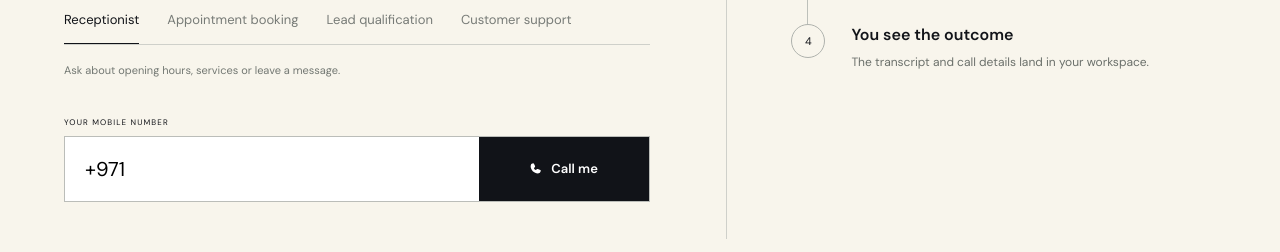
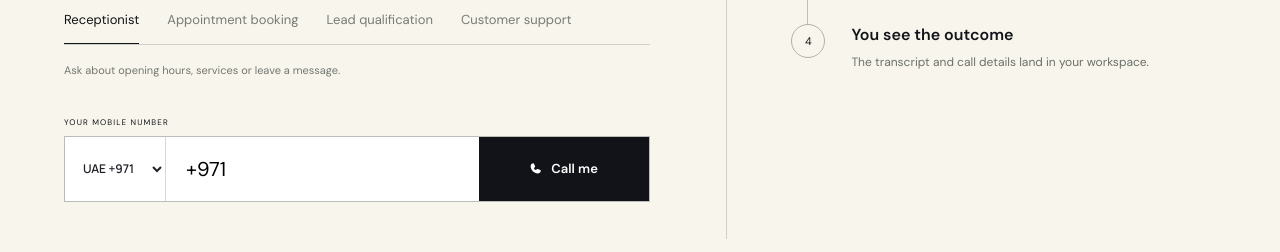
Before and after one commit to jsahu-plinth/halaCX, a Next.js app: page / in a window 1280 px wide. Shown: the part 5880-6132 px from the top of the page. Built offline with nearby package versions, Linux system fonts and the light colour scheme.

Commit message:
Support UAE and India demo numbers

```diff
--- a/app/api/calls/route.ts
+++ b/app/api/calls/route.ts
@@ -5,7 +5,9 @@ import { isDatabaseConfigured, query } from "@/lib/db";
 import { allowDemoCall, attachProviderCall, createPendingCallContext, discardPendingCall } from "@/lib/call-context";
 
 const schema = z.object({
-  phone: z.string().regex(/^\+[1-9]\d{7,14}$/),
+  phone: z.string()
+    .transform((value) => value.replace(/[\s()-]/g, ""))
+    .refine((value) => /^(?:\+971\d{8,9}|\+91\d{10})$/.test(value)),
   context: z.enum(["receptionist", "appointment", "lead", "support"]).default("receptionist"),
 });
 
@@ -13,7 +15,7 @@ export async function POST(request: Request) {
   const session = await readSession();
   const parsed = schema.safeParse(await request.json().catch(() => null));
   if (!parsed.success) {
-    return NextResponse.json({ error: "Use an international number such as +971501234567." }, { status: 400 });
+    return NextResponse.json({ error: "Enter a valid UAE (+971) or India (+91) mobile number." }, { status: 400 });
   }
   const clientKey = request.headers.get("x-forwarded-for")?.split(",")[0] || "local";
   if (!session && !(await allowDemoCall(clientKey))) return NextResponse.json({ error: "Demo limit reached. Try again in ten minutes." }, { status: 429 });
--- a/app/components/marketing-scenes.tsx
+++ b/app/components/marketing-scenes.tsx
@@ -9,6 +9,11 @@ const contexts = [
   { key: "appointment", label: "Appointment booking", line: "Choose a time and hear the agent complete a booking." },
   { key: "lead", label: "Lead qualification", line: "Act as a new lead and let the agent qualify your request." },
   { key: "support", label: "Customer support", line: "Describe an order or service issue and ask for help." },
+];
+
+const phoneCountries = [
+  { code: "+971", label: "UAE +971" },
+  { code: "+91", label: "India +91" },
 ];
 
 const voiceLevels = Array.from({ length: 120 }, (_, index) => {
@@ -81,6 +86,10 @@ export default function MarketingScenes() {
     } catch (error) { setCallState("error"); setMessage(error instanceof Error ? error.message : "The call could not be started."); }
   }
 
+  function changePhoneCountry(code: string) {
+    setPhone((current) => code + current.replace(/^\+(?:971|91)/, ""));
+  }
+
   return <>
     <section className="language-cinema" aria-label="Multilingual conversations">
       <div className="language-heading"><p>ONE CONVERSATION</p><h2>Any language.</h2></div>
@@ -123,7 +132,7 @@ export default function MarketingScenes() {
     </section>
 
     <section className="live-demo-lab" id="live-demo">
-      <div className="demo-form-side"><p>LIVE DEMO</p><h2>Don’t take our word for it.<br/>Take the call.</h2><span>Choose a conversation and enter the number you want us to call.</span><div className="context-tabs" role="tablist">{contexts.map(item=><button key={item.key} className={context.key===item.key?"active":""} onClick={()=>setContext(item)} role="tab" aria-selected={context.key===item.key}>{item.label}</button>)}</div><p className="context-line">{context.line}</p><form onSubmit={requestCall}><label htmlFor="demo-phone">YOUR MOBILE NUMBER</label><div><input id="demo-phone" value={phone} onChange={event=>setPhone(event.target.value)} inputMode="tel" aria-label="Mobile number in international format"/><button disabled={callState==="loading"}><Phone weight="fill"/>{callState==="loading"?"Calling…":"Call me"}</button></div>{message&&<small className={callState}>{message}</small>}</form></div>
+      <div className="demo-form-side"><p>LIVE DEMO</p><h2>Don’t take our word for it.<br/>Take the call.</h2><span>Choose a conversation and enter the number you want us to call.</span><div className="context-tabs" role="tablist">{contexts.map(item=><button key={item.key} className={context.key===item.key?"active":""} onClick={()=>setContext(item)} role="tab" aria-selected={context.key===item.key}>{item.label}</button>)}</div><p className="context-line">{context.line}</p><form onSubmit={requestCall}><label htmlFor="demo-phone">YOUR MOBILE NUMBER</label><div><select aria-label="Country code" value={phone.startsWith("+91")&&!phone.startsWith("+971")?"+91":"+971"} onChange={event=>changePhoneCountry(event.target.value)}>{phoneCountries.map(country=><option key={country.code} value={country.code}>{country.label}</option>)}</select><input id="demo-phone" value={phone} onChange={event=>setPhone(event.target.value)} inputMode="tel" aria-label="Mobile number in international format"/><button disabled={callState==="loading"}><Phone weight="fill"/>{callState==="loading"?"Calling…":"Call me"}</button></div>{message&&<small className={callState}>{message}</small>}</form></div>
       <div className="demo-storyboard"><p>WHAT HAPPENS NEXT</p><ol><li><span>1</span><div><strong>You request a demo</strong><small>Pick a context and enter your number.</small></div></li><li><span>2</span><div><strong>We call you in seconds</strong><small>No app, headset or setup required.</small></div></li><li><span>3</span><div><strong>You talk to HalaCX</strong><small>A real voice agent follows the selected scenario.</small></div></li><li><span>4</span><div><strong>You see the outcome</strong><small>The transcript and call details land in your workspace.</small></div></li></ol></div>
     </section>
 
--- a/app/dashboard/dashboard-app.tsx
+++ b/app/dashboard/dashboard-app.tsx
@@ -12,6 +12,7 @@ export default function DashboardApp() {
   useEffect(()=>{ fetch("/api/dashboard").then(async r=>{if(!r.ok)throw new Error("Could not load workspace");return r.json()}).then(setData).catch(e=>setError(e.message)); },[]);
   const stats=useMemo(()=>{const calls=data?.calls||[];const seconds=calls.reduce((sum,c)=>sum+(c.duration_seconds||0),0);return [{label:"Calls handled",value:String(calls.length),note:"This workspace"},{label:"Resolution rate",value:calls.length?`${Math.round(calls.filter(c=>c.status==="completed").length/calls.length*100)}%`:"—",note:"Completed calls"},{label:"Talk time",value:`${Math.round(seconds/60)}m`,note:"Across all agents"}];},[data]);
   async function startCall(){setCallError("");setCalling(true);const r=await fetch("/api/calls",{method:"POST",headers:{"Content-Type":"application/json"},body:JSON.stringify({phone})});const body=await r.json();setCalling(false);if(!r.ok)setCallError(body.error);else setCallError(body.demo?"Preview call started. Add voice credentials for a real call.":"Call started. Your phone should ring now.");}
+  function changePhoneCountry(code:string){setPhone(current=>code+current.replace(/^\+(?:971|91)/,""));}
   async function logout(){await fetch("/api/auth/logout",{method:"POST"});router.push("/");router.refresh();}
   async function openCall(call:Call){setSelected(call);const response=await fetch(`/api/calls/${call.id}`);if(response.ok){const detail=await response.json();setSelected(detail.call);}}
   if(error)return <main className="center-state"><h1>Workspace unavailable</h1><p>{error}</p></main>;
@@ -22,7 +23,7 @@ export default function DashboardApp() {
     <section className="dash-main"><header className="dash-topbar"><button className="mobile-menu"><List/></button><div><p>{(data.workspace?.name || "HALACX").toUpperCase()} WORKSPACE</p><h1>Good morning, {data.user.name.split(" ")[0]}</h1></div><div className="topbar-right"><span className="system-status"><i/> All systems operational</span><button className="user-chip">{data.user.name.slice(0,2).toUpperCase()}</button></div></header>
       {data.preview&&<div className="preview-banner"><Sparkle/><p><strong>Product preview</strong> — connect the Supabase password to turn on real accounts and persistent records.</p></div>}
       <section className="stats-row">{stats.map(s=><article key={s.label}><span>{s.label}</span><strong>{s.value}</strong><small>{s.note}</small></article>)}<article className="agent-status-card"><div><span className="agent-initial">M</span><i/></div><p><span>PRIMARY AGENT</span><strong>{agent.name}</strong><small>{agent.languages.join(" · ")}</small></p><button><GearSix/></button></article></section>
-      <section className="operations-grid"><article className="test-call-card"><div className="card-kicker"><span>LIVE TEST</span><i/> Agent ready</div><h2>Call yourself.<br/><em>Meet {agent.name}.</em></h2><p>Hear how your agent answers using the knowledge and rules in this workspace.</p><label>YOUR MOBILE NUMBER<div><input value={phone} onChange={e=>setPhone(e.target.value)} inputMode="tel"/><button onClick={startCall} disabled={calling}><Phone weight="fill"/>{calling?"Calling…":"Call me"}</button></div></label>{callError&&<small className="call-feedback">{callError}</small>}<div className="voice-lines">{Array.from({length:28}).map((_,i)=><i key={i} style={{height:`${8+(i*17)%35}px`}}/>)}</div></article>
+      <section className="operations-grid"><article className="test-call-card"><div className="card-kicker"><span>LIVE TEST</span><i/> Agent ready</div><h2>Call yourself.<br/><em>Meet {agent.name}.</em></h2><p>Hear how your agent answers using the knowledge and rules in this workspace.</p><label>YOUR MOBILE NUMBER<div><select aria-label="Country code" value={phone.startsWith("+91")&&!phone.startsWith("+971")?"+91":"+971"} onChange={e=>changePhoneCountry(e.target.value)}><option value="+971">UAE +971</option><option value="+91">India +91</option></select><input value={phone} onChange={e=>setPhone(e.target.value)} inputMode="tel"/><button onClick={startCall} disabled={calling}><Phone weight="fill"/>{calling?"Calling…":"Call me"}</button></div></label>{callError&&<small className="call-feedback">{callError}</small>}<div className="voice-lines">{Array.from({length:28}).map((_,i)=><i key={i} style={{height:`${8+(i*17)%35}px`}}/>)}</div></article>
         <article className="knowledge-card"><header><div><BookOpenText/><p><span>KNOWLEDGE BASE</span><strong>{data.knowledge.length} active sources</strong></p></div><button><CaretRight/></button></header><div className="knowledge-readiness"><strong>{data.knowledge.length?86:0}<small>%</small></strong><p>Answer readiness<span>{data.knowledge.length?"Good coverage":"Add your first source"}</span></p></div><div className="knowledge-list">{data.knowledge.slice(0,3).map(k=><div key={k.id}><CheckCircle weight="fill"/><p><strong>{k.title}</strong><span>{k.source_type}</span></p><small>Active</small></div>)}</div><button className="manage-button">Manage knowledge <CaretRight/></button></article></section>
       <section className="calls-section"><header><div><p>CALL ACTIVITY</p><h2>Recent conversations</h2></div><button>View all calls <CaretRight/></button></header><div className="calls-table"><div className="table-head"><span>Caller</span><span>Direction</span><span>Time</span><span>Duration</span><span>Outcome</span><span/></div>{data.calls.length?data.calls.map(call=><button className="table-row" key={call.id} onClick={()=>openCall(call)}><span className="caller-cell"><i>{(call.caller_name||"Unknown").split(" ").map(v=>v[0]).join("").slice(0,2)}</i><b>{call.caller_name||"Unknown caller"}<small>{call.from_number||call.to_number}</small></b></span><span>{call.direction}</span><span>{new Date(call.created_at).toLocaleDateString("en-AE",{day:"numeric",month:"short",hour:"2-digit",minute:"2-digit"})}</span><span><Clock/>{Math.floor((call.duration_seconds||0)/60)}:{String((call.duration_seconds||0)%60).padStart(2,"0")}</span><span><em>{call.outcome||call.status}</em></span><CaretRight/></button>):<div className="empty-calls"><PhoneCall/><h3>No calls yet</h3><p>Place a test call to start building your call history.</p></div>}</div></section>
     </section>
```
Also changed, not shown: app/globals.css.
